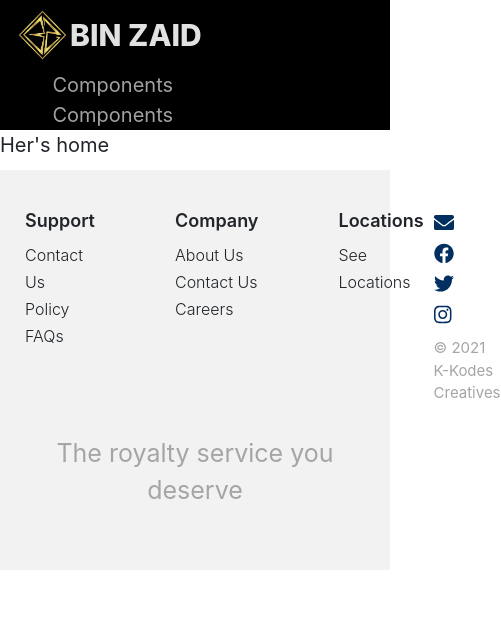
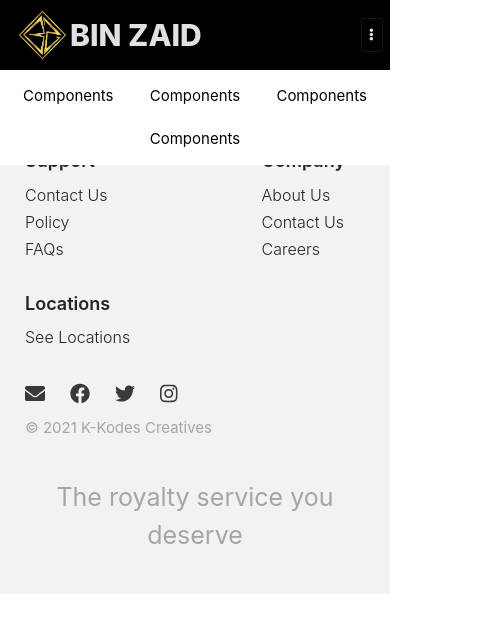
Before and after one commit to kunle05/binzaid, a Next.js app in the folder frontend/: page / in a window 390 px wide. Both pictures are taken after a click on the button 364 px from the left and 35 px from the top of the page. Shown: the top 632 px of the page, 501 px wide, since content can reach past the window. Built offline with nearby package versions, Linux system fonts and the light colour scheme.

Commit message:
Completed nav and footer responsive views

```diff
--- a/frontend/components/Footer.js
+++ b/frontend/components/Footer.js
@@ -6,7 +6,7 @@ import StyledFooter from "./styles/StyledFooter";
 export default function Footer() {
     return (
         <StyledFooter>
-            <Container className="col-md-10">
+            <Container className="col-lg-10">
                 <div className="d-flex">
                     <div className="d-flex">
                         <div className="px-3">
@@ -52,25 +52,25 @@ export default function Footer() {
                             </div>
                         </div>
                     </div>
-                    <div>
+                    <div className="social-links px-3">
                         <div>
                             <Link href="/">
-                                <a className="social-icon">
+                                <a>
                                     <FontAwesomeIcon icon="envelope" />
                                 </a>
                             </Link>
                             <Link href="/">
-                                <a className="social-icon">
+                                <a>
                                     <FontAwesomeIcon icon={['fab', 'facebook']} />
                                 </a>
                             </Link>
                             <Link href="/">
-                                <a className="social-icon">
+                                <a>
                                     <FontAwesomeIcon icon={['fab', 'twitter']} />
                                 </a>
                             </Link>
                             <Link href="/">
-                                <a className="social-icon">
+                                <a>
                                     <FontAwesomeIcon icon={['fab', 'instagram']} />
                                 </a>
                             </Link>
--- a/frontend/components/Navbar.js
+++ b/frontend/components/Navbar.js
@@ -2,6 +2,7 @@ import { useState } from 'react';
 import Link from "next/link";
 import styled from "styled-components";
 import { Collapse, Navbar, NavbarToggler, Nav, NavItem, Container } from 'reactstrap';
+import { FontAwesomeIcon } from '@fortawesome/react-fontawesome';
 
 const GlobalNav = styled.div`
     color: var(--offWhite);
@@ -10,6 +11,37 @@ const GlobalNav = styled.div`
         a:hover {
             color: white;
             transition: color 0.5s;
+        }
+    }
+    .navbar-toggler {
+        color: black;
+    }
+    .navbar-nav {
+        position: absolute;
+    }
+    svg {
+        height: 2.7rem;
+        width: 3rem;
+        color: var(--lightGrey);
+    }
+    @media (max-width: 820px) {
+        .navbar-collapse {
+            color: black;
+            margin: 0 !important;
+        }
+        .navbar-nav {
+            /* flex-direction: row; */
+            flex-flow: wrap;
+            justify-content: space-around;
+            left: 0;
+            width: 100%;
+            padding: .5rem;
+            background-color: white;
+            opacity: 1;
+        }
+        .nav-item {
+            font-size: 1.5rem;
+            padding: 1rem;
         }
     }
 `;
@@ -39,7 +71,7 @@ export default function HeaderNavbar() {
 
     return (
         <GlobalNav>
-            <Navbar expand="md" className="p-0 dark">
+            <Navbar dark expand="lg" className="p-0 dark">
                 <Container className="col-md-10">
                     <Link href="/">
                         <a>
@@ -49,9 +81,17 @@ export default function HeaderNavbar() {
                             </Logo>
                         </a>
                     </Link>
-                    <NavbarToggler onClick={toggle} className="dark" />
-                    <Collapse isOpen={isOpen} navbar className="px-5">
+                    <NavbarToggler onClick={toggle}>
+                        <FontAwesomeIcon icon="ellipsis-v" />
+                    </NavbarToggler>
+                    <Collapse isOpen={isOpen} navbar className="mx-5">
                         <Nav className="mr-auto" navbar>
+                            <NavItem>
+                                <Link href="/comp">Components</Link>
+                            </NavItem>
+                            <NavItem>
+                                <Link href="/comp">Components</Link>
+                            </NavItem>
                             <NavItem>
                                 <Link href="/comp">Components</Link>
                             </NavItem>
--- a/frontend/components/styles/StyledFooter.js
+++ b/frontend/components/styles/StyledFooter.js
@@ -7,8 +7,10 @@ const StyledFooter = styled.footer`
     }
     .d-flex {
         justify-content: space-between;
+        flex-flow: wrap;
         .px-3 {
             margin-right: 6rem;
+            margin-bottom: 3rem;
         }
         .px-3:last-child {
             margin-right: 0;
@@ -31,19 +33,24 @@ const StyledFooter = styled.footer`
             margin-right: .5rem;
             transition: all 0.5s;
         }
-        a:hover {
-            color: initial;
-            text-decoration: underline;
-        }
     }
     svg {
         height: 2.5rem;
         width: 2.5rem;
         margin-right: 2.5rem;
+        color: var(--black);
+    }
+    a:hover, svg:hover {
         color: var(--blue);
+        text-decoration: underline;
+    }
+    .social-links a:last-child {
+        svg {
+            margin-right: 0;
+        }
     }
     p {
-        margin: 3rem 0;
+        margin: 1rem 0;
         font-size: 2.5rem;
         color: #a5a5a5;
     }
@@ -52,6 +59,11 @@ const StyledFooter = styled.footer`
         padding-top: .5rem;
         margin: 0;
     }
+    @media (max-width: 820px) {
+        .px-3 {
+            margin-right: 2rem !important;
+        }
+    }
 `;
 
 export default StyledFooter;
--- a/frontend/pages/_app.js
+++ b/frontend/pages/_app.js
@@ -4,11 +4,11 @@ import Router from 'next/router';
 import 'bootstrap/dist/css/bootstrap.min.css';
 import { library } from '@fortawesome/fontawesome-svg-core'
 import { fab } from '@fortawesome/free-brands-svg-icons';
-import { faGlobeAfrica, faEnvelope, faPlus, faTimes, faUserPlus, faCaretRight, faCaretDown, faCaretSquareLeft, faCaretSquareRight, faCheckCircle, faAngleDoubleRight, faAngleDoubleLeft, faEdit } from '@fortawesome/free-solid-svg-icons'
+import { faEnvelope, faEllipsisV } from '@fortawesome/free-solid-svg-icons'
 import '../styles/globals.css'
 import '../styles/nprogress.css';
 
-library.add(fab, faGlobeAfrica, faEnvelope, faPlus, faTimes, faUserPlus, faCaretRight, faCaretDown, faCaretSquareLeft, faCaretSquareRight, faCheckCircle, faAngleDoubleRight, faAngleDoubleLeft, faEdit);
+library.add(fab, faEnvelope, faEllipsisV);
 Router.events.on('routeChangeStart', () => NProgress.start());
 Router.events.on('routeChangeComplete', () => NProgress.done());
 Router.events.on('routeChangeError', () => NProgress.done());
```
